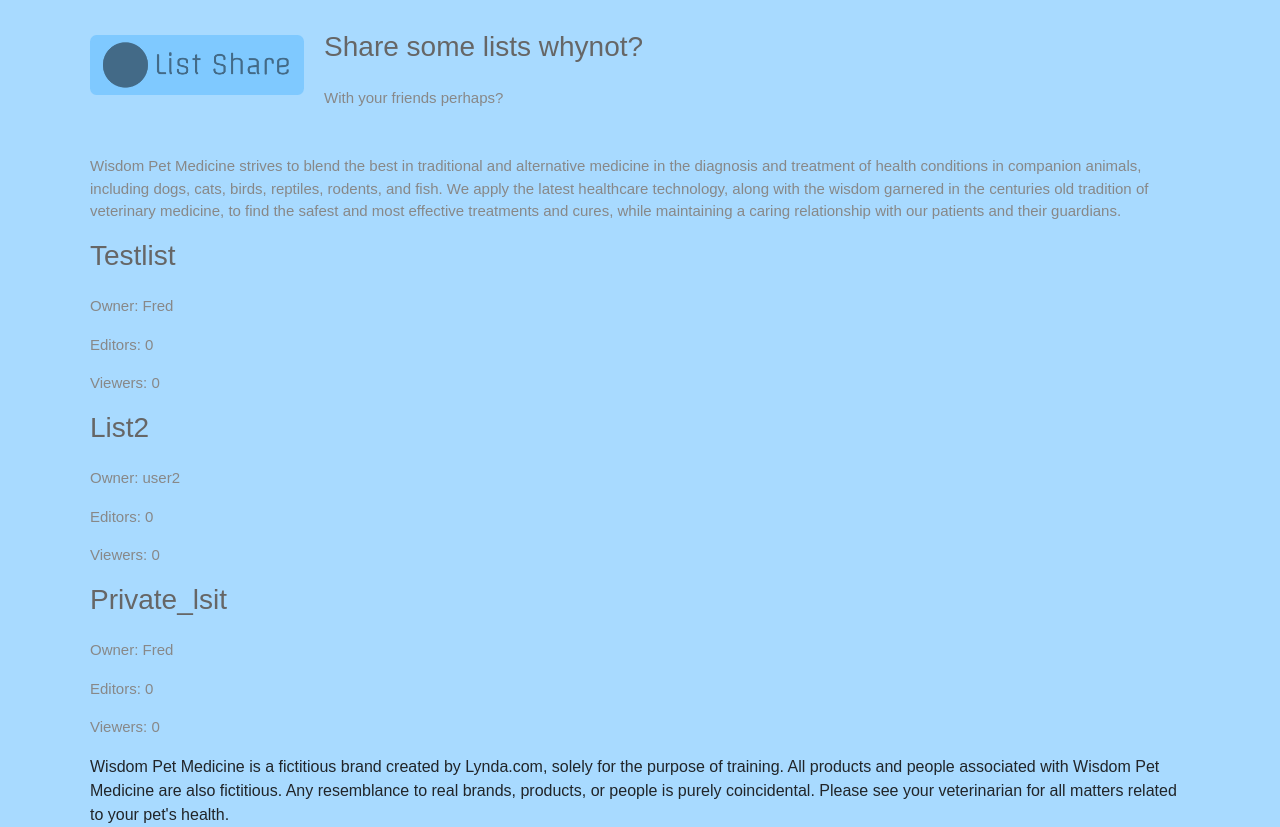
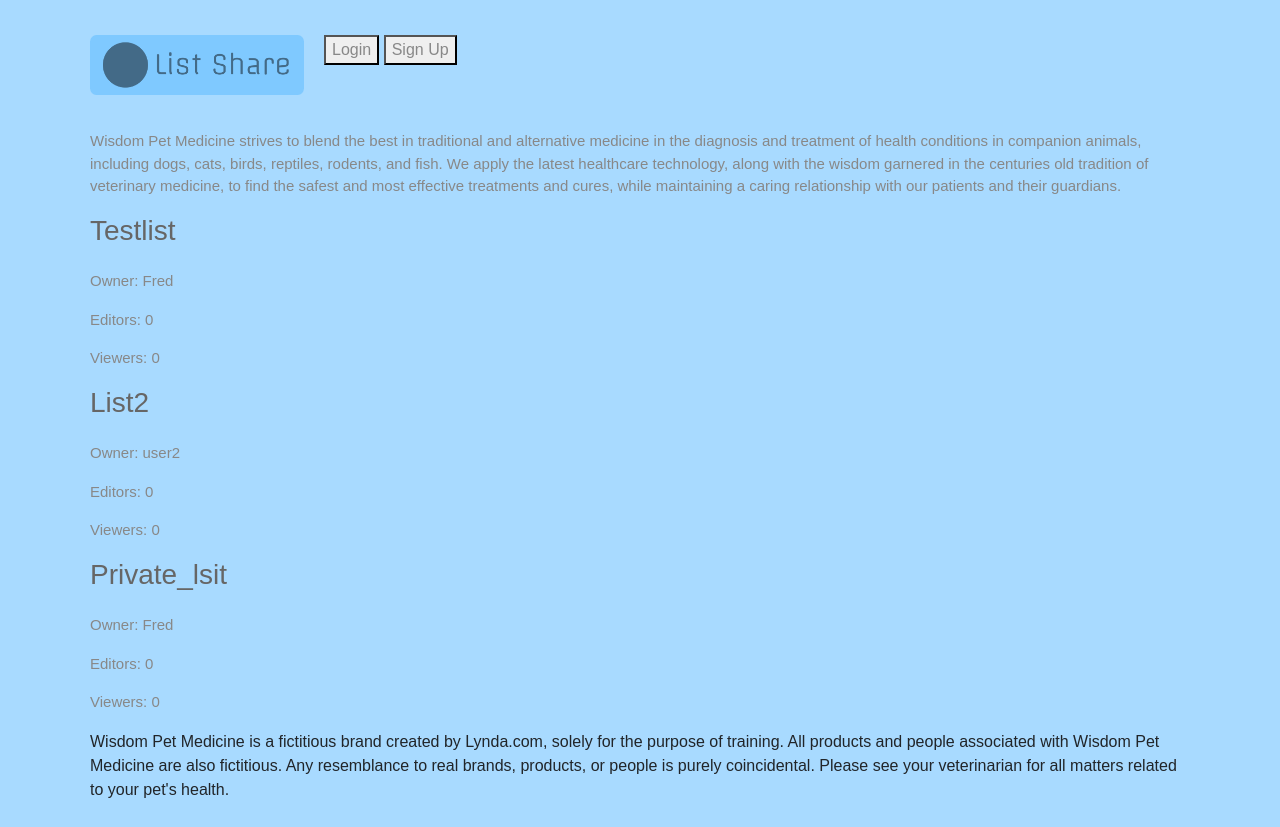
Before and after one commit to amccarthy9904/ListShare, a Django app: page / in a window 1280 px wide. After the commit the page ends 798 px from the top, so only its background shows below. Run offline with Django 3.2, Linux system fonts and the light colour scheme; data comes from the database, SQL or seed files in the repository; some libraries are stand-ins or nearby versions; some web fonts are replaced.

Commit message:
adds login and sign up buttons need to change to <a> tags

```diff
--- a/lists/templates/base.html
+++ b/lists/templates/base.html
@@ -15,9 +15,11 @@
                                 <img src="{% static 'images/logo.png' %}" alt="Wisdom Pet Medicine">
                             </a>
                         </div>
-                        <div id="header-text" class="">
-                            <h3>Share some lists whynot?</h3>
-                            <p>With your friends perhaps?</p>
+                        <div id="header-logo-image" class="login">
+                            <button type="button">Login</button>
+                            <button type="button">Sign Up</button>
+                            <!--<h3>Share some lists whynot?</h3>
+                            <p>With your friends perhaps?</p>-->
                         </div>
                     </div>
                 </div>
```
